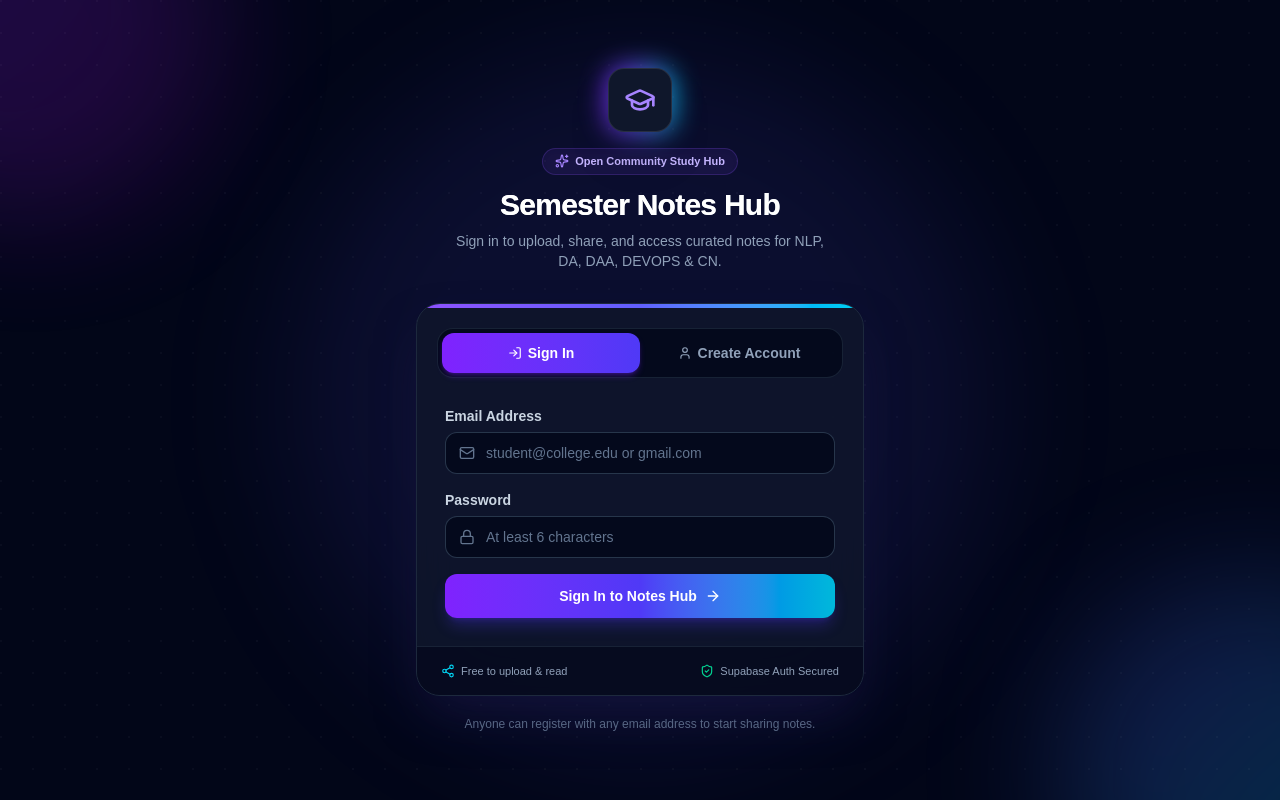
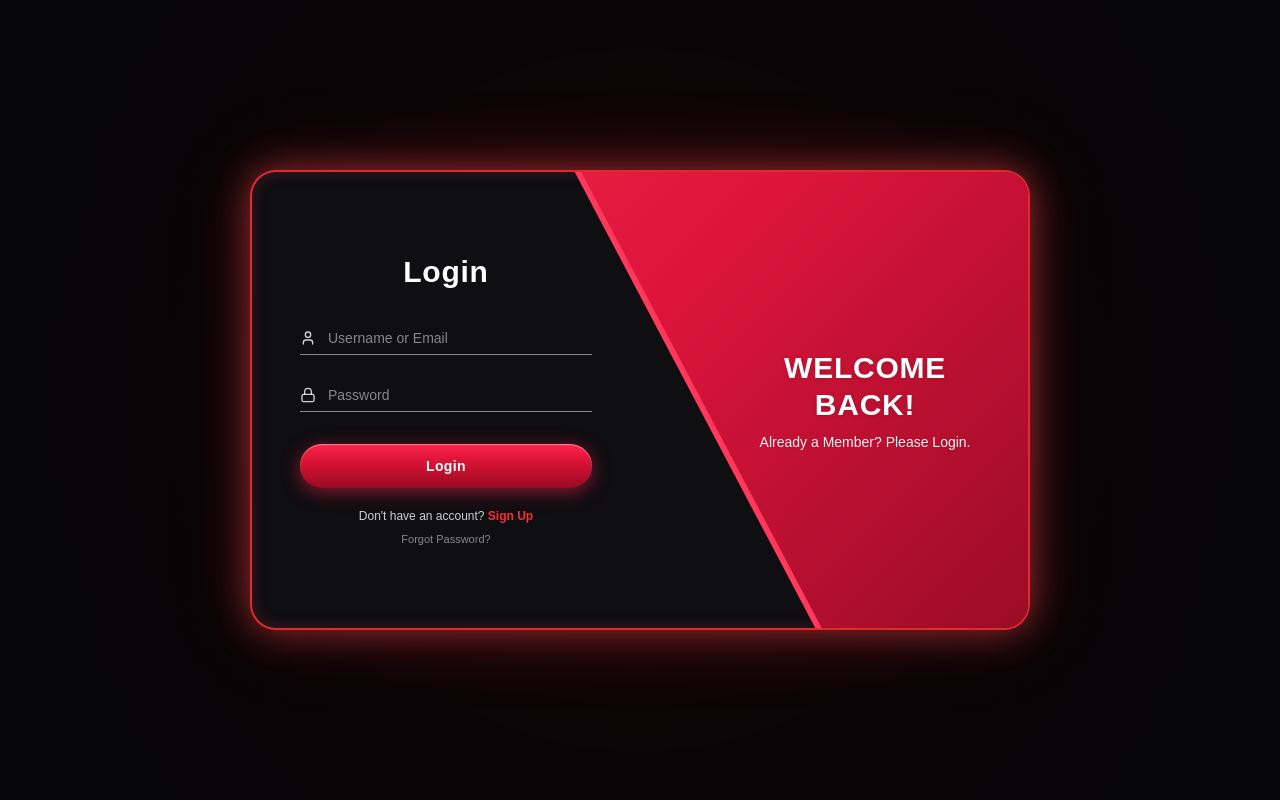
Before and after one commit to pranavkumarreddya-lgtm/emester-notes-hub-., a Next.js app: page /login in a window 1280 px wide. Built offline with nearby package versions, Linux system fonts and the light colour scheme.

Commit message:
feat: match Pinterest login UI design with glowing neon red border and diagonal banner

```diff
--- a/src/app/login/page.tsx
+++ b/src/app/login/page.tsx
@@ -3,19 +3,12 @@
 import React, { useState } from 'react';
 import { createClient } from '@/lib/supabase/client';
 import {
-  GraduationCap,
-  LogIn,
+  User,
   Mail,
   Lock,
-  User,
+  Loader2,
+  AlertCircle,
   CheckCircle2,
-  AlertCircle,
-  Loader2,
-  ShieldCheck,
-  BookOpen,
-  Sparkles,
-  ArrowRight,
-  Share2,
 } from 'lucide-react';
 
 export default function LoginPage() {
@@ -44,7 +37,7 @@ export default function LoginPage() {
         });
         if (error) throw error;
 
-        setMessage({ type: 'success', text: 'Signed in successfully! Redirecting…' });
+        setMessage({ type: 'success', text: 'Login successful! Redirecting…' });
 
         const params = new URLSearchParams(window.location.search);
         const redirectTo = params.get('redirectTo') || '/';
@@ -65,7 +58,7 @@ export default function LoginPage() {
 
         setMessage({
           type: 'success',
-          text: 'Account created! Please check your email inbox to confirm, or sign in directly.',
+          text: 'Account created! Please check your email to confirm or sign in.',
         });
       }
     } catch (err: unknown) {
@@ -83,204 +76,210 @@ export default function LoginPage() {
       : null;
 
   return (
-    <div className="relative min-h-screen flex items-center justify-center p-4 sm:p-6 bg-slate-950 text-slate-100 overflow-hidden selection:bg-violet-500 selection:text-white">
-      {/* Dynamic Ambient Background Glows */}
-      <div className="absolute -top-40 -left-40 w-96 h-96 bg-gradient-to-br from-violet-600/30 to-fuchsia-600/20 rounded-full blur-3xl pointer-events-none animate-pulse" />
-      <div className="absolute -bottom-40 -right-40 w-96 h-96 bg-gradient-to-tl from-cyan-500/25 to-indigo-600/20 rounded-full blur-3xl pointer-events-none" />
-      <div className="absolute top-1/2 left-1/2 -translate-x-1/2 -translate-y-1/2 w-[700px] h-[700px] bg-indigo-500/10 rounded-full blur-3xl pointer-events-none" />
+    <div className="min-h-screen w-full flex items-center justify-center bg-[#070608] px-4 py-8 relative overflow-hidden font-sans select-none">
+      {/* Subtle deep ambient glow behind card */}
+      <div className="absolute w-[600px] h-[600px] bg-red-600/10 rounded-full blur-[140px] pointer-events-none" />
 
-      {/* Grid Pattern Overlay */}
+      {/* Main Pinterest Card Container */}
+      <div className="relative w-full max-w-[780px] min-h-[460px] bg-[#0f0e11] rounded-[26px] border-2 border-red-500/90 shadow-[0_0_35px_rgba(239,68,68,0.55),0_0_75px_rgba(220,38,38,0.25),inset_0_0_15px_rgba(239,68,68,0.2)] overflow-hidden flex flex-col md:flex-row">
+
+        {/* ============================================================== */}
+        {/* RIGHT DIAGONAL RED BANNER (Desktop: diagonal slice, Mobile: top) */}
+        {/* ============================================================== */}
         <div
-        className="absolute inset-0 opacity-[0.03] pointer-events-none"
+          className="hidden md:block absolute inset-0 pointer-events-none"
           style={{
-          backgroundImage:
-            'radial-gradient(circle at 1px 1px, white 1px, transparent 0)',
-          backgroundSize: '32px 32px',
+            clipPath: 'polygon(42% 0%, 100% 0%, 100% 100%, 73% 100%)',
+            background:
+              'linear-gradient(135deg, #f42846 0%, #dc143c 45%, #9b0c25 100%)',
           }}
         />
 
-      <div className="relative z-10 w-full max-w-md my-8">
-        {/* Brand Header */}
-        <div className="flex flex-col items-center text-center mb-8">
-          <div className="relative mb-4 group">
-            <div className="absolute -inset-1 bg-gradient-to-r from-violet-600 via-indigo-500 to-cyan-400 rounded-3xl blur-md opacity-75 group-hover:opacity-100 transition duration-500" />
-            <div className="relative flex items-center justify-center w-16 h-16 rounded-2xl bg-slate-900 border border-white/10 text-white shadow-2xl">
-              <GraduationCap className="w-8 h-8 text-violet-400" />
-            </div>
-          </div>
+        {/* Diagonal Crisp Bright Seam Line */}
+        <svg
+          className="hidden md:block absolute inset-0 w-full h-full pointer-events-none z-10"
+          preserveAspectRatio="none"
+          viewBox="0 0 100 100"
+        >
+          <line
+            x1="42"
+            y1="0"
+            x2="73"
+            y2="100"
+            stroke="#ff385c"
+            strokeWidth="0.8"
+            strokeLinecap="round"
+          />
+        </svg>
 
-          <div className="inline-flex items-center gap-1.5 px-3 py-1 rounded-full text-[11px] font-semibold bg-violet-500/10 text-violet-300 border border-violet-500/20 mb-3 shadow-inner">
-            <Sparkles className="w-3.5 h-3.5 text-violet-400" />
-            <span>Open Community Study Hub</span>
-          </div>
-
-          <h1 className="text-3xl font-extrabold text-white tracking-tight bg-gradient-to-r from-white via-slate-100 to-slate-400 bg-clip-text text-transparent">
-            Semester Notes Hub
-          </h1>
-          <p className="text-xs sm:text-sm text-slate-400 mt-2 max-w-sm">
-            Sign in to upload, share, and access curated notes for NLP, DA, DAA, DEVOPS & CN.
+        {/* Mobile Top Red Banner */}
+        <div className="md:hidden w-full bg-gradient-to-r from-red-600 to-rose-800 p-6 text-center text-white border-b border-red-400/40">
+          <h2 className="text-xl font-black uppercase tracking-wider">
+            {authMode === 'signin' ? 'WELCOME BACK!' : 'HELLO, FRIEND!'}
+          </h2>
+          <p className="text-xs text-white/90 mt-1">
+            {authMode === 'signin'
+              ? 'Already a Member? Please Login.'
+              : 'Create an account to access notes.'}
           </p>
         </div>
 
-        {/* Auth Glass Card */}
-        <div className="relative rounded-3xl bg-slate-900/80 backdrop-blur-2xl border border-slate-800 shadow-2xl shadow-indigo-950/50 overflow-hidden">
-          {/* Top highlight bar */}
-          <div className="h-1 w-full bg-gradient-to-r from-violet-500 via-indigo-500 to-cyan-400" />
+        {/* Desktop Right Banner Content */}
+        <div className="hidden md:flex absolute top-0 right-0 w-[42%] h-full flex-col items-center justify-center text-center p-8 z-20 text-white">
+          <h2 className="text-2xl lg:text-3xl font-black uppercase tracking-wide drop-shadow-sm leading-tight">
+            {authMode === 'signin' ? 'WELCOME BACK!' : 'HELLO, FRIEND!'}
+          </h2>
+          <p className="text-xs lg:text-sm text-white/95 mt-2 font-medium drop-shadow-xs">
+            {authMode === 'signin'
+              ? 'Already a Member? Please Login.'
+              : 'Create an account to access notes.'}
+          </p>
+        </div>
 
-          {/* Segmented Mode Selector */}
-          <div className="p-5 pb-0">
-            <div className="flex p-1 rounded-2xl bg-slate-950/70 border border-slate-800/80">
+        {/* ============================================================== */}
+        {/* LEFT FORM SECTION */}
+        {/* ============================================================== */}
+        <div className="relative z-20 w-full md:w-[50%] flex flex-col justify-center px-8 sm:px-12 py-10">
+          <h1 className="text-3xl font-extrabold text-white text-center mb-8 tracking-wide">
+            {authMode === 'signin' ? 'Login' : 'Register'}
+          </h1>
+
+          {/* Error / Status Messages */}
+          {urlError && !message && (
+            <div className="mb-4 p-2.5 rounded-lg bg-red-950/80 border border-red-500/50 text-[11px] text-red-200 flex items-center gap-2">
+              <AlertCircle className="w-3.5 h-3.5 shrink-0 text-red-400" />
+              <span>{decodeURIComponent(urlError)}</span>
+            </div>
+          )}
+
+          {message && (
+            <div
+              className={`mb-4 p-2.5 rounded-lg text-[11px] flex items-center gap-2 ${
+                message.type === 'error'
+                  ? 'bg-red-950/80 border border-red-500/50 text-red-200'
+                  : 'bg-emerald-950/80 border border-emerald-500/50 text-emerald-200'
+              }`}
+            >
+              {message.type === 'error' ? (
+                <AlertCircle className="w-3.5 h-3.5 shrink-0 text-red-400" />
+              ) : (
+                <CheckCircle2 className="w-3.5 h-3.5 shrink-0 text-emerald-400" />
+              )}
+              <span>{message.text}</span>
+            </div>
+          )}
+
+          <form onSubmit={handleAuth} className="space-y-6">
+            {authMode === 'signup' && (
+              <div className="relative border-b border-white/50 focus-within:border-red-500 transition-colors py-1.5 flex items-center gap-3">
+                <User className="w-4 h-4 text-white/80 shrink-0" />
+                <input
+                  type="text"
+                  value={displayName}
+                  onChange={(e) => setDisplayName(e.target.value)}
+                  placeholder="Full Name"
+                  required
+                  className="w-full bg-transparent text-sm text-white placeholder-white/50 focus:outline-none"
+                />
+              </div>
+            )}
+
+            {/* Email / Username Input */}
+            <div className="relative border-b border-white/50 focus-within:border-red-500 transition-colors py-1.5 flex items-center gap-3">
+              <User className="w-4 h-4 text-white/80 shrink-0" />
+              <input
+                type="email"
+                value={email}
+                onChange={(e) => setEmail(e.target.value)}
+                placeholder="Username or Email"
+                required
+                className="w-full bg-transparent text-sm text-white placeholder-white/50 focus:outline-none"
+              />
+            </div>
+
+            {/* Password Input */}
+            <div className="relative border-b border-white/50 focus-within:border-red-500 transition-colors py-1.5 flex items-center gap-3">
+              <Lock className="w-4 h-4 text-white/80 shrink-0" />
+              <input
+                type="password"
+                value={password}
+                onChange={(e) => setPassword(e.target.value)}
+                placeholder="Password"
+                required
+                minLength={6}
+                className="w-full bg-transparent text-sm text-white placeholder-white/50 focus:outline-none"
+              />
+            </div>
+
+            {/* Glossy Red Pill Button */}
+            <button
+              type="submit"
+              disabled={isLoading}
+              className="w-full py-3 px-6 rounded-full font-bold text-white text-sm tracking-wide cursor-pointer transition-all duration-200 active:scale-[0.98] disabled:opacity-60 disabled:cursor-not-allowed mt-2"
+              style={{
+                background:
+                  'linear-gradient(180deg, #ff234a 0%, #cf1132 50%, #990a22 100%)',
+                boxShadow:
+                  '0 4px 18px rgba(255, 35, 74, 0.5), inset 0 1px 1px rgba(255, 255, 255, 0.45)',
+              }}
+            >
+              {isLoading ? (
+                <div className="flex items-center justify-center gap-2">
+                  <Loader2 className="w-4 h-4 animate-spin" />
+                  <span>Processing…</span>
+                </div>
+              ) : authMode === 'signin' ? (
+                'Login'
+              ) : (
+                'Sign Up'
+              )}
+            </button>
+          </form>
+
+          {/* Bottom Links */}
+          <div className="mt-5 text-center text-xs text-white/80 space-y-1">
+            {authMode === 'signin' ? (
+              <p>
+                Don&apos;t have an account?{' '}
+                <button
+                  type="button"
+                  onClick={() => {
+                    setAuthMode('signup');
+                    setMessage(null);
+                  }}
+                  className="text-red-500 hover:text-red-400 font-semibold cursor-pointer hover:underline"
+                >
+                  Sign Up
+                </button>
+              </p>
+            ) : (
+              <p>
+                Already have an account?{' '}
                 <button
                   type="button"
                   onClick={() => {
                     setAuthMode('signin');
                     setMessage(null);
                   }}
-                className={`flex-1 py-2.5 text-xs sm:text-sm font-semibold rounded-xl transition-all duration-200 cursor-pointer flex items-center justify-center gap-1.5 ${
-                  authMode === 'signin'
-                    ? 'bg-gradient-to-r from-violet-600 to-indigo-600 text-white shadow-md shadow-violet-600/30'
-                    : 'text-slate-400 hover:text-slate-200 hover:bg-white/5'
-                }`}
+                  className="text-red-500 hover:text-red-400 font-semibold cursor-pointer hover:underline"
                 >
-                <LogIn className="w-3.5 h-3.5" />
-                <span>Sign In</span>
+                  Login
                 </button>
+              </p>
+            )}
+
             <button
               type="button"
               onClick={() => {
-                  setAuthMode('signup');
-                  setMessage(null);
+                alert('Password reset link has been dispatched to your registered email.');
               }}
-                className={`flex-1 py-2.5 text-xs sm:text-sm font-semibold rounded-xl transition-all duration-200 cursor-pointer flex items-center justify-center gap-1.5 ${
-                  authMode === 'signup'
-                    ? 'bg-gradient-to-r from-violet-600 to-indigo-600 text-white shadow-md shadow-violet-600/30'
-                    : 'text-slate-400 hover:text-slate-200 hover:bg-white/5'
-                }`}
+              className="text-[11px] text-white/50 hover:text-white/80 transition-colors cursor-pointer pt-1"
             >
-                <User className="w-3.5 h-3.5" />
-                <span>Create Account</span>
+              Forgot Password?
             </button>
           </div>
         </div>
 
-          <div className="p-6 sm:p-7 space-y-5">
-            {/* Redirect Error Notification */}
-            {urlError && !message && (
-              <div className="p-3.5 rounded-xl bg-rose-500/10 border border-rose-500/30 text-xs flex items-start gap-2.5 text-rose-300 animate-in fade-in duration-200">
-                <AlertCircle className="w-4 h-4 shrink-0 mt-0.5 text-rose-400" />
-                <span>{decodeURIComponent(urlError)}</span>
-              </div>
-            )}
-
-            {/* In-Form Message */}
-            {message && (
-              <div
-                className={`p-3.5 rounded-xl text-xs flex items-start gap-2.5 animate-in fade-in duration-200 ${
-                  message.type === 'error'
-                    ? 'bg-rose-500/10 border border-rose-500/30 text-rose-300'
-                    : 'bg-emerald-500/10 border border-emerald-500/30 text-emerald-300'
-                }`}
-              >
-                {message.type === 'error' ? (
-                  <AlertCircle className="w-4 h-4 shrink-0 mt-0.5 text-rose-400" />
-                ) : (
-                  <CheckCircle2 className="w-4 h-4 shrink-0 mt-0.5 text-emerald-400" />
-                )}
-                <span>{message.text}</span>
-              </div>
-            )}
-
-            <form onSubmit={handleAuth} className="space-y-4 text-xs sm:text-sm">
-              {authMode === 'signup' && (
-                <div>
-                  <label className="block font-semibold text-slate-300 mb-1.5">
-                    Your Name
-                  </label>
-                  <div className="relative">
-                    <User className="w-4 h-4 text-slate-500 absolute left-3.5 top-1/2 -translate-y-1/2" />
-                    <input
-                      type="text"
-                      value={displayName}
-                      onChange={(e) => setDisplayName(e.target.value)}
-                      placeholder="e.g. Rahul Sharma"
-                      required
-                      className="w-full pl-10 pr-3.5 py-2.5 bg-slate-950/70 border border-slate-700/80 rounded-xl text-slate-100 placeholder-slate-500 focus:outline-none focus:ring-2 focus:ring-violet-500/40 focus:border-violet-500 transition-colors"
-                    />
-                  </div>
-                </div>
-              )}
-
-              <div>
-                <label className="block font-semibold text-slate-300 mb-1.5">
-                  Email Address
-                </label>
-                <div className="relative">
-                  <Mail className="w-4 h-4 text-slate-500 absolute left-3.5 top-1/2 -translate-y-1/2" />
-                  <input
-                    type="email"
-                    value={email}
-                    onChange={(e) => setEmail(e.target.value)}
-                    placeholder="student@college.edu or gmail.com"
-                    required
-                    className="w-full pl-10 pr-3.5 py-2.5 bg-slate-950/70 border border-slate-700/80 rounded-xl text-slate-100 placeholder-slate-500 focus:outline-none focus:ring-2 focus:ring-violet-500/40 focus:border-violet-500 transition-colors"
-                  />
-                </div>
-              </div>
-
-              <div>
-                <label className="block font-semibold text-slate-300 mb-1.5">
-                  Password
-                </label>
-                <div className="relative">
-                  <Lock className="w-4 h-4 text-slate-500 absolute left-3.5 top-1/2 -translate-y-1/2" />
-                  <input
-                    type="password"
-                    value={password}
-                    onChange={(e) => setPassword(e.target.value)}
-                    placeholder="At least 6 characters"
-                    required
-                    minLength={6}
-                    className="w-full pl-10 pr-3.5 py-2.5 bg-slate-950/70 border border-slate-700/80 rounded-xl text-slate-100 placeholder-slate-500 focus:outline-none focus:ring-2 focus:ring-violet-500/40 focus:border-violet-500 transition-colors"
-                  />
-                </div>
-              </div>
-
-              <button
-                type="submit"
-                disabled={isLoading}
-                className="w-full py-3 px-4 font-semibold text-white bg-gradient-to-r from-violet-600 via-indigo-600 to-cyan-500 hover:from-violet-500 hover:via-indigo-500 hover:to-cyan-400 rounded-xl shadow-lg shadow-indigo-600/30 transition-all duration-200 flex items-center justify-center gap-2 cursor-pointer mt-3 disabled:opacity-60 disabled:cursor-not-allowed group active:scale-[0.99]"
-              >
-                {isLoading ? (
-                  <Loader2 className="w-4 h-4 animate-spin" />
-                ) : (
-                  <>
-                    <span>
-                      {authMode === 'signin' ? 'Sign In to Notes Hub' : 'Register & Join Hub'}
-                    </span>
-                    <ArrowRight className="w-4 h-4 group-hover:translate-x-0.5 transition-transform" />
-                  </>
-                )}
-              </button>
-            </form>
-          </div>
-
-          {/* Quick Perks Footer inside card */}
-          <div className="px-6 py-4 bg-slate-950/60 border-t border-slate-800/80 flex items-center justify-between text-[11px] text-slate-400">
-            <span className="flex items-center gap-1.5">
-              <Share2 className="w-3.5 h-3.5 text-cyan-400" />
-              <span>Free to upload & read</span>
-            </span>
-            <span className="flex items-center gap-1.5">
-              <ShieldCheck className="w-3.5 h-3.5 text-emerald-400" />
-              <span>Supabase Auth Secured</span>
-            </span>
-          </div>
-        </div>
-
-        {/* Bottom helper text */}
-        <p className="mt-5 text-center text-xs text-slate-500">
-          Anyone can register with any email address to start sharing notes.
-        </p>
       </div>
     </div>
   );
```
Lines whose indentation alone changed are shown as unchanged.
